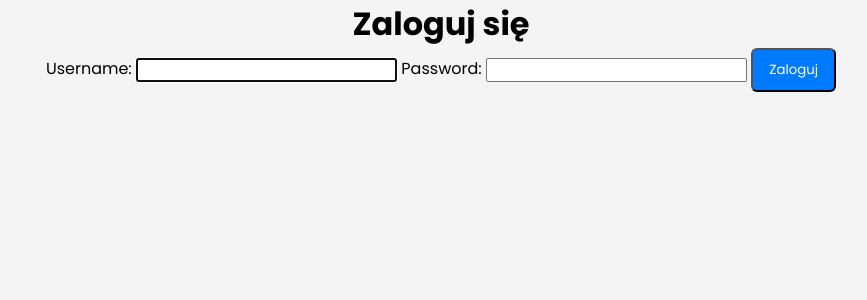
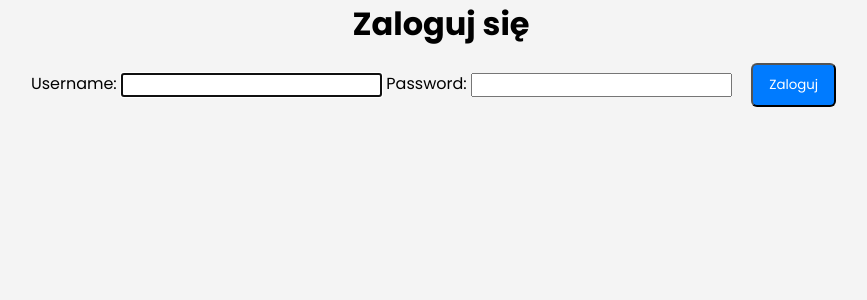
Before and after one commit to bubliks7/e-learning-portal, a Django app: a page that uses templates/layout.html in a window 1280 px wide. Shown: the part 80-380 px from the top of the page, without its empty margins (199-1066 px from the left). Run offline with Django 4.2, Linux system fonts and the light colour scheme.

Commit message:
added styles

```diff
--- a/users/static/users/style.css
+++ b/users/static/users/style.css
@@ -58,7 +58,9 @@
            color: white;
            padding: 10px 16px;
            border-radius: 6px;
+           margin: 15px;
            text-decoration: none;
+           cursor: pointer;
            transition: background-color 0.2s;
        }
 
```
